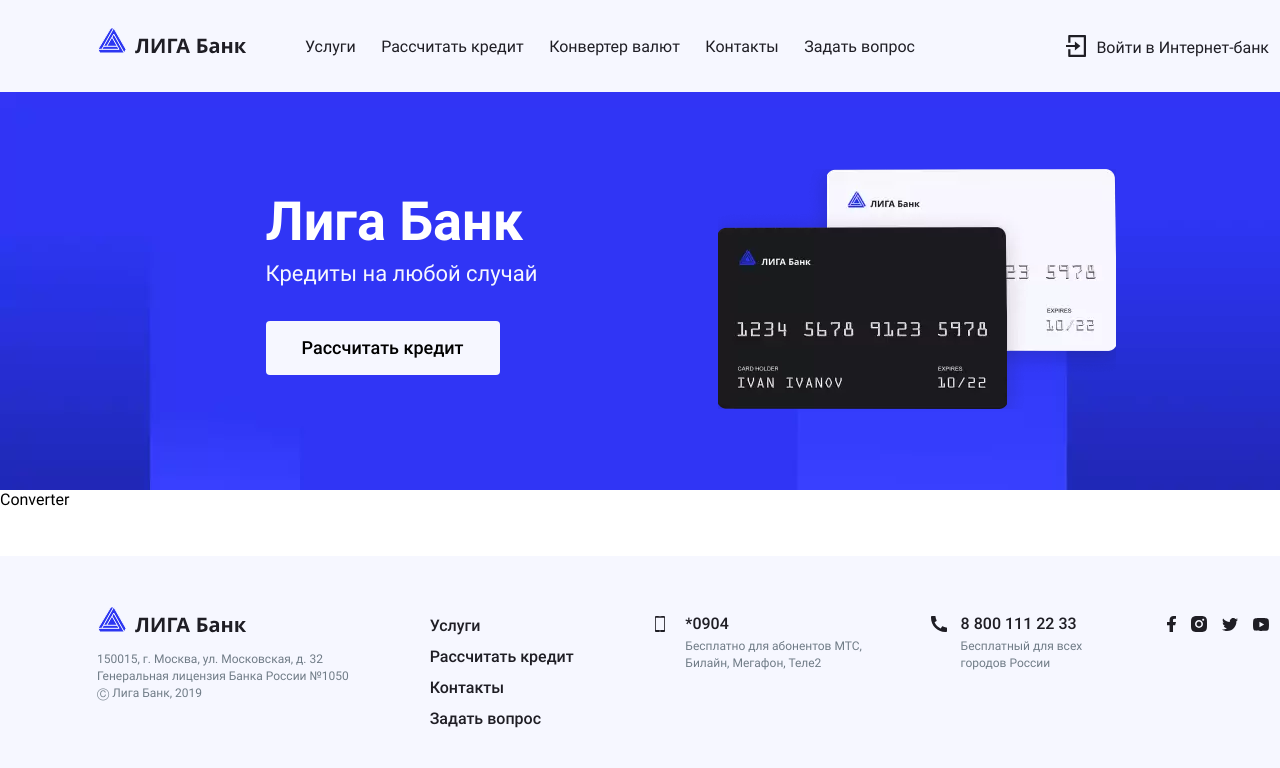
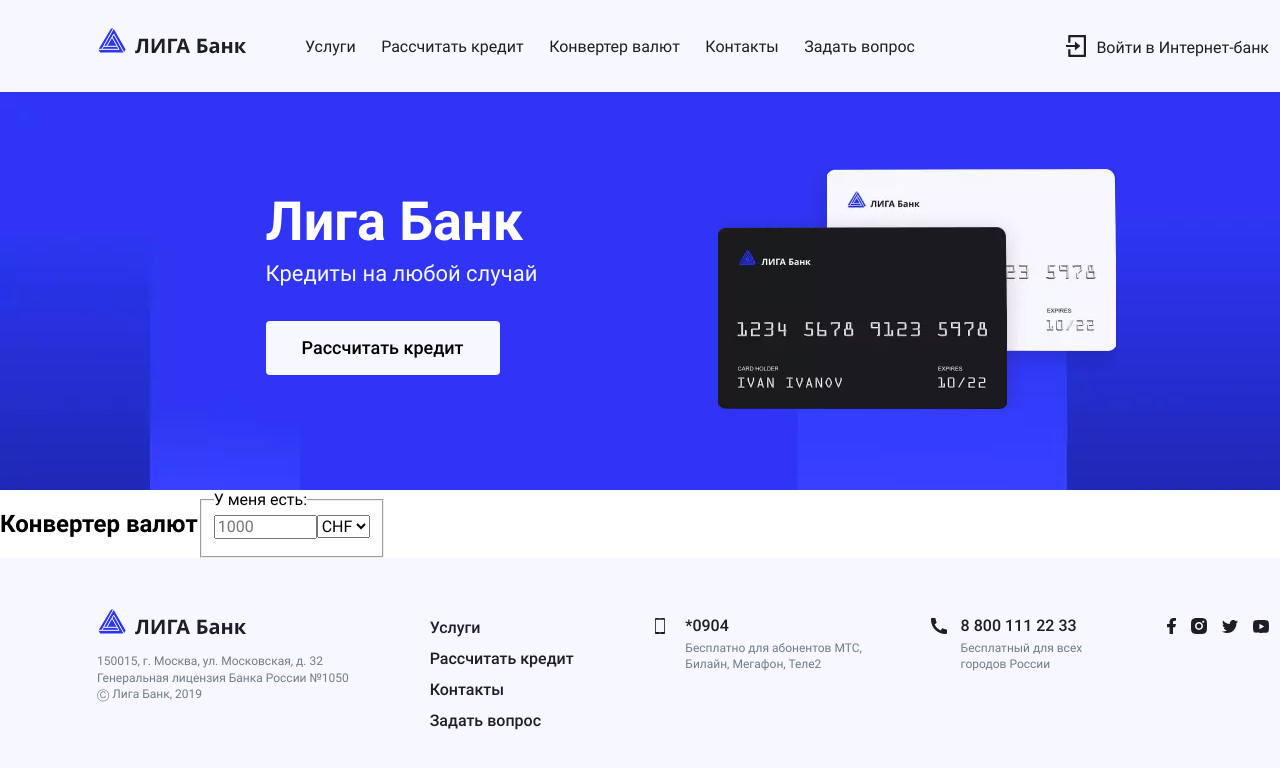
Before and after one commit to krupibox/liga-bank, a React (Create React App) app: page / in a window 1280 px wide. Shown: the top 768 px of the page. Built offline with nearby package versions, Linux system fonts and the light colour scheme.

Commit message:
Add converter. WIP

```diff
--- a/src/components/banner/index.jsx
+++ b/src/components/banner/index.jsx
@@ -6,7 +6,7 @@ const Banner = () =>
     <div className={styles.container}>
         <div className={styles.inner}>
             <div className={styles.action}>
-                <p className={styles.title}>Лига Банк</p>
+                <h1 className={styles.title}>Лига Банк</h1>
                 <p className={styles.subTitle}>Кредиты на любой случай</p>
                 <button className={styles.button} type="submit">Рассчитать кредит</button>
             </div>
--- a/src/components/converter/index.jsx
+++ b/src/components/converter/index.jsx
@@ -3,7 +3,19 @@ import styles from "./Converter.module.scss";
 const Converter = () =>
 (
     <div className={styles.container}>
-        Converter
+        <h2>Конвертер валют</h2>
+        <fieldset >
+            <legend>У меня есть:</legend>
+            <div>
+                <input type="text" name="name" placeholder="1000" size="8" required />
+                <select>
+                    <option value="grapefruit">USD</option>
+                    <option value="lime">RUB</option>
+                    <option selected value="coconut">CHF</option>
+                    <option value="mango">EUR</option>
+                </select>
+            </div>
+        </fieldset>
     </div>
 )
 
```
